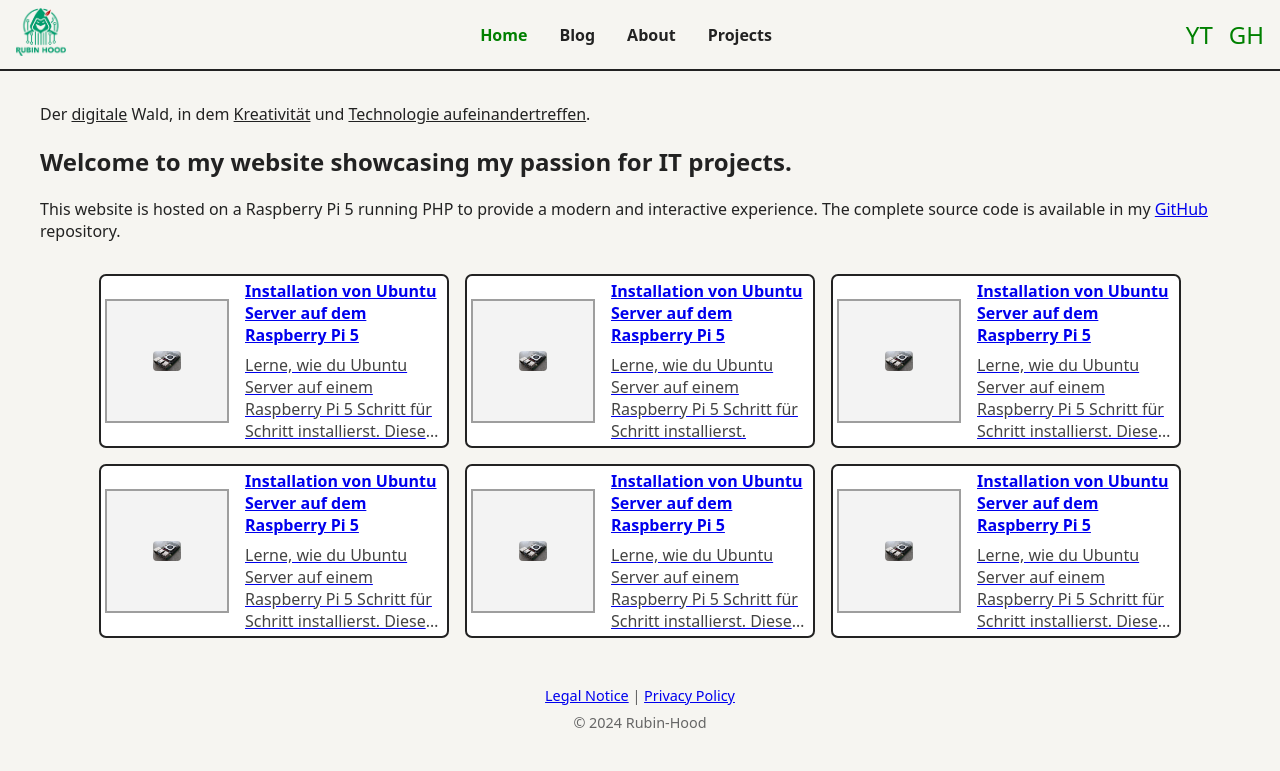
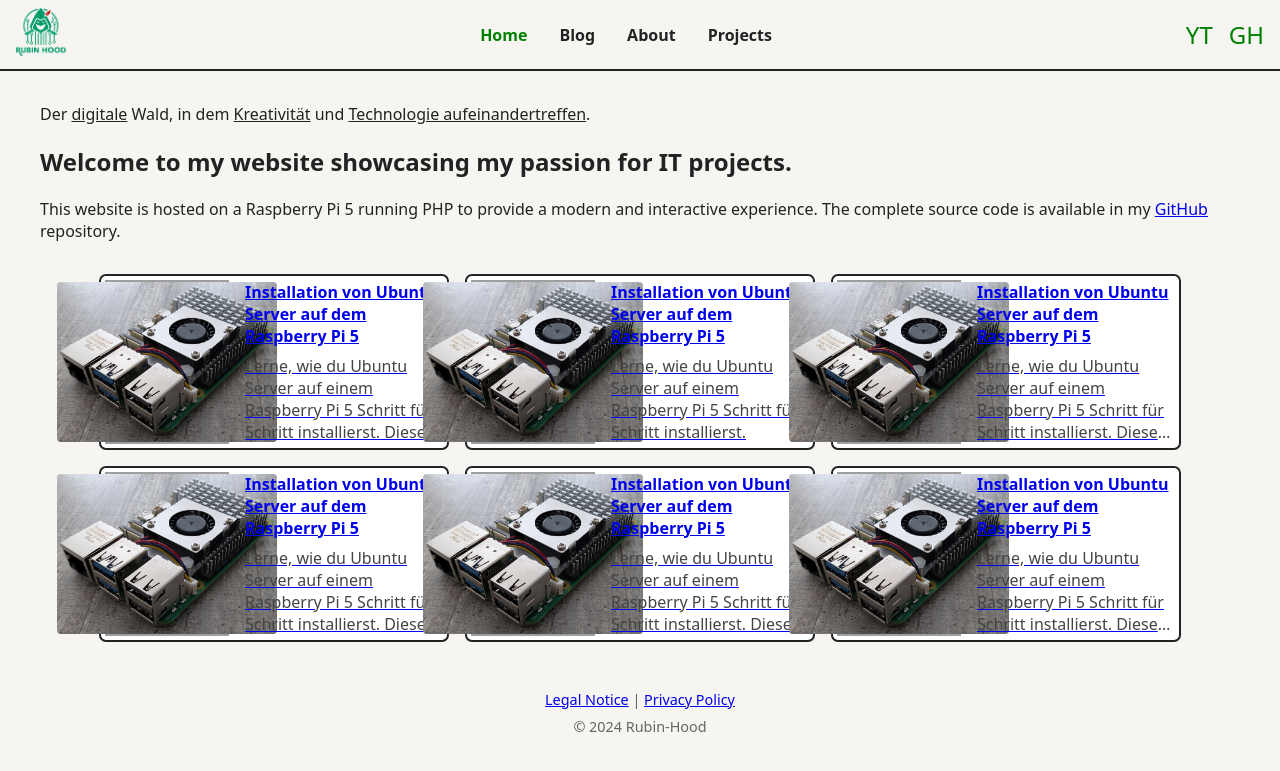
Before and after one commit to rubin-hood/rubinhood-blog, a Jekyll site: the page built from index.md, in a window 1280 px wide. Shown: the top 771 px of the page. Built offline with Jekyll 4.4.1, drawn with Linux system fonts in a browser that asks for light colours.

Commit message:
Update style.css

```diff
--- a/assets/css/style.css
+++ b/assets/css/style.css
@@ -126,7 +126,7 @@ main {
 
 .blog-card .card-img img {
   max-width: 220px;        /* passt zur bisherigen Platzhaltergröße */
-  max-height: 20px;       /* bleibt quadratisch */
+  max-height: auto;       /* bleibt quadratisch */
   object-fit: cover;      /* füllt den Platz gut aus */
   border-radius: 4px;     /* etwas abgerundet, optional */
   display: block;         /* kein unerwünschter Abstand unten */
```
